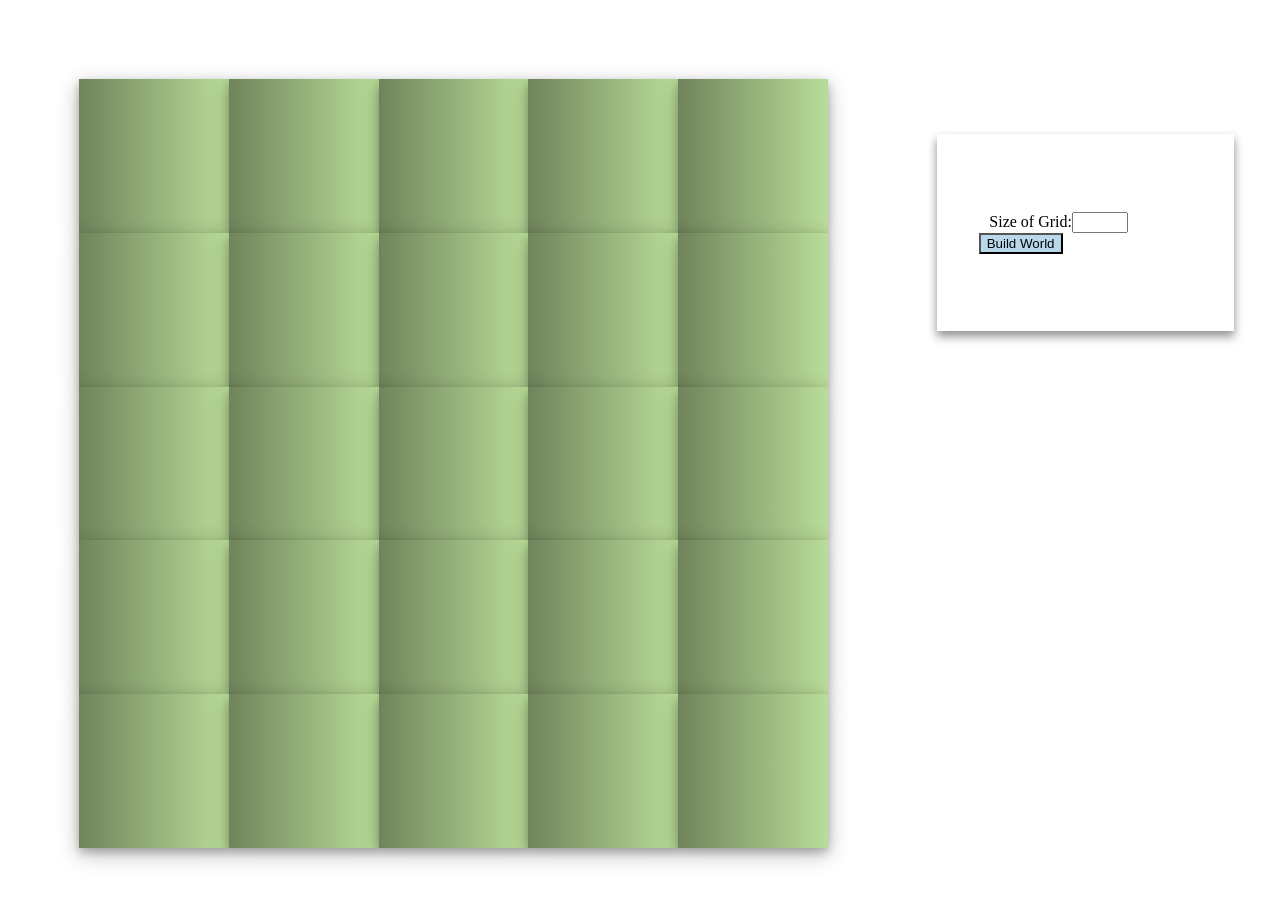
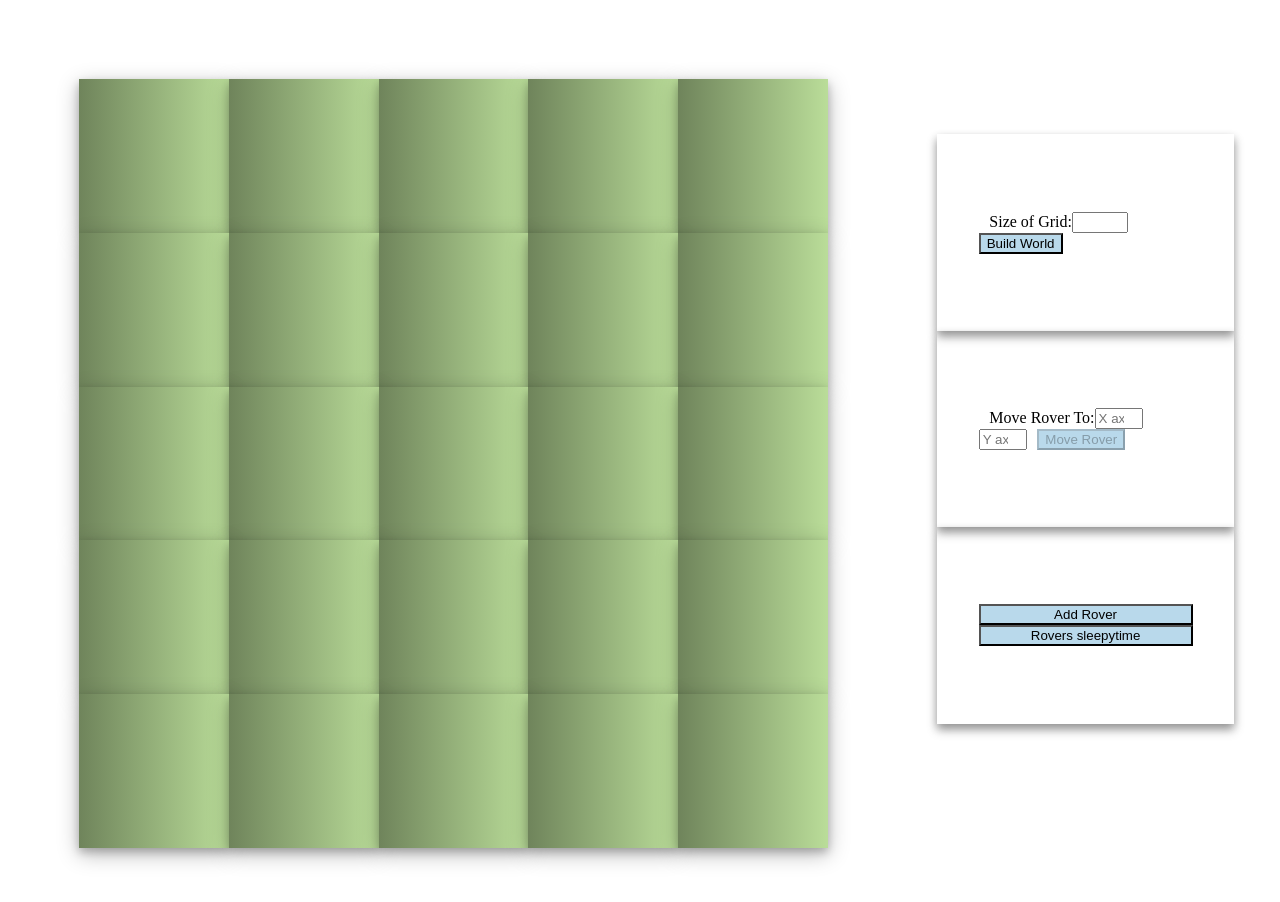
Before and after one commit to wiedld/reactive-rover, a React app in the folder client/: page / in a window 1280 px wide. Shown: the top 902 px of the page. Built offline with nearby package versions, Linux system fonts and the light colour scheme.

Commit message:
annoying part of PubSub based on rendering. have to very intentionally have useHook() already be called.

```diff
--- a/client/src/control-panel/for-robot/for-robot.tsx
+++ b/client/src/control-panel/for-robot/for-robot.tsx
@@ -27,20 +27,19 @@ const styles = {
 };
 
 export interface ControlsProps {
+    disabled: boolean;
     maxLoc: number;
-    newRobot: () => void;
     moveToLoc: (l: Location) => void;
-    resetAll: () => void;
 }
 
 type StyledProps = WithStylesProps<typeof styles> & ControlsProps;
 
 export default injectSheet(styles)(({
     classes,
+    disabled,
     maxLoc,
-    newRobot,
     moveToLoc,
-    resetAll
+    ...props
 }: StyledProps) => {
 
     const [x, setX] = useState(1);
@@ -67,11 +66,7 @@ export default injectSheet(styles)(({
                         placeholder="Y axis"
                         onChange={e => setY(parseInt(e.target.value))} />
                 </label>
-                <input type="submit" value="Move Rover" className={classes.button} />
-            </form>
-            <form>
-                <button type="button" onClick={newRobot} className={classes.button}>Add Rover</button>
-                <button type="reset" onClick={resetAll} className={classes.button}>Rovers sleepytime</button>
+                <input type="submit" value="Move Rover" className={classes.button} disabled={disabled}/>
             </form>
         </div>
     );
--- /dev/null
+++ b/client/src/control-panel/for-robots/for-robots.tsx
@@ -0,0 +1,50 @@
+import React, { useState } from 'react';
+import injectSheet, { WithStylesProps } from 'react-jss';
+import classNames from 'classnames';
+import { Location } from '../../global-types';
+
+const styles = {
+    container: {
+        boxShadow: '0 4px 8px 0 rgba(0, 0, 0, 0.2), 0 6px 10px 0 rgba(0, 0, 0, 0.29)',
+        display: 'flex',
+        flexDirection: 'column',
+        alignItems: 'stretch',
+        padding: '10%',
+        '& form': {
+            padding: '20% 5%',
+            '& label': {
+                padding: '5% 5%',
+            },
+            '& button': {
+                display: 'inline-block',
+                width: '100%'
+            }
+        }
+    },
+    button: {
+        backgroundColor: '#B9D9EB'
+    }
+};
+
+export interface ControlsProps {
+    newRobot: () => void;
+    resetAll: () => void;
+}
+
+type StyledProps = WithStylesProps<typeof styles> & ControlsProps;
+
+export default injectSheet(styles)(({
+    classes,
+    newRobot,
+    resetAll
+}: StyledProps) => {
+
+    return (
+        <div className={classes.container}>
+            <form>
+                <button type="button" onClick={newRobot} className={classes.button}>Add Rover</button>
+                <button type="reset" onClick={resetAll} className={classes.button}>Rovers sleepytime</button>
+            </form>
+        </div>
+    );
+});
--- /dev/null
+++ b/client/src/control-panel/for-robots/index.tsx
@@ -0,0 +1,13 @@
+import React from "react";
+import Wrapper from "../../portal";
+import ControlAllRobots, { ControlsProps } from "./for-robots";
+
+export const PORTAL_ID = "control-all-robots";
+
+export default function (props: ControlsProps) {
+    return (
+        <Wrapper portalId={PORTAL_ID}>
+            <ControlAllRobots {...props} />
+        </Wrapper>
+    );
+}
--- a/client/src/index.tsx
+++ b/client/src/index.tsx
@@ -5,7 +5,8 @@ import classNames from 'classnames';
 import SquareContainer from './square-container';
 import Grid from './grid';
 import { ControlsForWorld as ControlPanel } from './control-panel';
-import { PORTAL_ID } from './control-panel/for-robot';
+import { PORTAL_ID as robotControls } from './control-panel/for-robot';
+import { PORTAL_ID as allRobotsControls } from './control-panel/for-robots';
 import { useWorld } from './world/hooks';
 
 const styles = {
@@ -36,7 +37,8 @@ const App = injectSheet(styles)(({
             </div>
             <div className={classes.controls}>
                 <ControlPanel newWorld={newWorld} />
-                <div id={PORTAL_ID} />
+                <div id={robotControls} />
+                <div id={allRobotsControls} />
             </div>
         </div>
     );
--- a/client/src/pub-sub.ts
+++ b/client/src/pub-sub.ts
@@ -2,8 +2,9 @@ import PhysicalWorld from "./world";
 import { RobotType } from "./robot/logic";
 
 export enum EventType {
-    NewWorld = 'new-world',
-    NewRobot = "new-robot",
+    NewWorldMade = 'new-world',
+    NewRobotMade = "new-robot",
+    CreateRobot = "create-robot",
     RemoveRobot = "remove-robot",
     RobotMove = 'robot-move',
     EmptyRobotQueue = "empty-robot-queue"
--- a/client/src/robot/index.tsx
+++ b/client/src/robot/index.tsx
@@ -25,20 +25,18 @@ const Robot = injectSheet(styles)(({
     world,
     ...props
 }: StyledProps) => {
-    const [robot, newRobot, moveToLoc, resetAll] = buildRobot(world);
+    const [robot, moveToLoc] = buildRobot(world);
 
     console.log('robot', robot)
 
     return (
         <React.Fragment>
-            <RobotUI robot={robot} worldSize={world.worldMap.length} />
+            {robot && <RobotUI robot={robot} worldSize={world.worldMap.length} />}
             <ControlPanel
+                disabled={robot == null}
                 maxLoc={world.worldMap.length}
                 // @ts-ignore
-                newRobot={() => newRobot(robot)}
-                // @ts-ignore
                 moveToLoc={moveToLoc}
-                resetAll={resetAll}
             />
         </React.Fragment>
     );
--- a/client/src/robot/logic/hooks.ts
+++ b/client/src/robot/logic/hooks.ts
@@ -1,4 +1,5 @@
 import React, { useState, useEffect, useCallback } from 'react';
+import { v4 as uuidv4 } from 'uuid';
 import PhysicalWorld from '../../world';
 import { RobotType } from '.';
 import { createDefaultRobot } from '../utils';
@@ -6,62 +7,58 @@ import { Location, Dispatch } from '../../global-types';
 import PubSub, { EventType } from '../../pub-sub';
 
 
+type ActiveRobot = RobotType | null;
+
 type BuildRobotFnReturn = [
-    RobotType,                  // robot
-    () => void,                 // newRobot()
-    (loc: Location) => void,    // moveToLoc()
-    () => void                  // resetAll
+    ActiveRobot,                  // robot
+    (loc: Location) => void    // moveToLoc()
 ];
 
 /* This function is called whenever a new world is created.
     Robot downstream of the World.
 */
 export function buildRobot (world: PhysicalWorld): BuildRobotFnReturn {
+    const robotFactoryId = uuidv4();
+
     const robotFactory = (world: PhysicalWorld) => {
+        console.log("ROBOT FACTORY")
         const r = createDefaultRobot(world);
         setRobot(r);
-        PubSub.publish(EventType.NewRobot, r);
+        PubSub.publish(EventType.NewRobotMade, r);
         addToPubSub(r);
         return r;
     };
 
     const addToPubSub = (r: RobotType) => {
         // @ts-ignore
-        PubSub.subscribe(EventType.NewWorld, r.id, (() => (w: PhysicalWorld) => {
-            // FIXME TODO. what to do here?
-            // resetAll();
+        PubSub.subscribe(EventType.NewWorldMade, r.id, (() => (w: PhysicalWorld) => {
+            // memory cleanup
             PubSub.publish(EventType.RemoveRobot, r);
         })());
     };
 
-    const [robot, setRobot]: [RobotType, Dispatch] = useState(robotFactory(world));
+    PubSub.subscribe(EventType.CreateRobot, robotFactoryId, () => {
+        robotFactory(world);
+    });
 
-    const newRobot = useCallback(
-        () => {
-            robotFactory(world);
-        },
-        [world],
-      );
+    const [robot, setRobot]: [ActiveRobot, Dispatch] = useState(null);
 
     const moveToLoc = useCallback(
         (loc: Location) => {
+            if (robot == null) return;
+
             const cb = (r: RobotType) => PubSub.publish(EventType.RobotMove, r);
             try {
+                // @ts-ignore
                 robot.moveTo(loc, false, cb);
             } catch (e) {
                 console.log('ERROR: bad move');
-                cb(robot);
+                robot && cb(robot);
                 // FIXME: post message to console.
             }
         },
         [robot],
       );
 
-    const resetAll = useCallback(
-        () => {
-            PubSub.publish(EventType.EmptyRobotQueue, null);
-        }, []
-    );
-
-    return [robot, newRobot, moveToLoc, resetAll];
+    return [robot, moveToLoc];
 }
--- a/client/src/robot/ui/hooks.tsx
+++ b/client/src/robot/ui/hooks.tsx
@@ -19,13 +19,13 @@ export function buildRobotUi (robot: RobotType, init: UIoffset): buildRobotUiFnR
   const [offset, setOffset] = useState(init);0
 
   // @ts-ignore
-  PubSub.subscribe(EventType.NewRobot, robot.id, (r: RobotType) => renderInUI(r));
+  PubSub.subscribe(EventType.NewRobotMade, robot.id, (r: RobotType) => renderInUI(r));
   // @ts-ignore
   PubSub.subscribe(EventType.RemoveRobot, robot.id, (r: RobotType) => removeFromUI(r));
   // @ts-ignore
   PubSub.subscribe(EventType.RobotMove, robot.id, (r: RobotType) => renderInUI(r));
   // @ts-ignore
-  PubSub.subscribe(EventType.NewWorld, robot.id, (() => {
+  PubSub.subscribe(EventType.NewWorldMade, robot.id, (() => {
     return () => removeFromUI(robot);
   })());
 
@@ -46,6 +46,7 @@ export function buildRobotUi (robot: RobotType, init: UIoffset): buildRobotUiFnR
   }
 
   const removeFromUI = (r: RobotType) => {
+    console.log('removeFromUI', r);
     // not needed.
     // because it's already removed from the RobotQueue
     // --> therefore, removed from UI.
--- a/client/src/robots/hooks.ts
+++ b/client/src/robots/hooks.ts
@@ -1,4 +1,4 @@
-import React, { useState, useEffect } from 'react';
+import React, { useState, useEffect, useCallback } from 'react';
 import { v4 as uuidv4 } from 'uuid';
 import { Dispatch } from './../global-types';
 import { RobotType } from '../robot/logic';
@@ -6,7 +6,13 @@ import PubSub, { EventType } from '../pub-sub';
 
 type Queue = { [id: string]: RobotType };
 type ActiveRobot = null | string;   // robot.id
-type buildRobotQueueFnReturn = [Queue, ActiveRobot];
+
+type buildRobotQueueFnReturn = [
+    Queue,
+    ActiveRobot,
+    () => void,                 // resetAll
+    () => void,                 // createRobot()
+];
 
 export function buildRobotQueue (): buildRobotQueueFnReturn {
     const queueID = uuidv4();
@@ -15,7 +21,7 @@ export function buildRobotQueue (): buildRobotQueueFnReturn {
     const [activeRobot, setActiveRobot]: [ActiveRobot, Dispatch] = useState(null);
 
     // @ts-ignore
-    PubSub.subscribe(EventType.NewRobot, queueID, (r: RobotType) => {
+    PubSub.subscribe(EventType.NewRobotMade, queueID, (r: RobotType) => {
         queue[r.id] = r;
         console.log(`add ${r.id}, queue=`, queue);
         setQueue(queue);
@@ -36,10 +42,17 @@ export function buildRobotQueue (): buildRobotQueueFnReturn {
         });
     });
 
-    // // @ts-ignore
-    // PubSub.subscribe(EventType.NewWorld, queueID, () => {
-    //     PubSub.publish(EventType.EmptyRobotQueue, null);
-    // });
+    const resetAll = useCallback(
+        () => {
+            PubSub.publish(EventType.EmptyRobotQueue, null);
+        }, []
+    );
 
-    return [queue, activeRobot];
+    const createRobot = useCallback(
+        () => {
+            PubSub.publish(EventType.CreateRobot, null);
+        }, []
+    );
+
+    return [queue, activeRobot, resetAll, createRobot];
 }
--- a/client/src/robots/ui.tsx
+++ b/client/src/robots/ui.tsx
@@ -7,6 +7,7 @@ import { buildRobotQueue } from "./hooks";
 import PhysicalWorld from "../world";
 import RobotUI from "../robot/ui";
 import Robot from "../robot";
+import ControlRobotQueuePanel from "../control-panel/for-robots";
 
 interface RobotQueue {
     world: PhysicalWorld;
@@ -22,22 +23,29 @@ const RobotQueue = injectSheet(styles)(({
     world,
     ...props
 }: StyledProps) => {
-    const [allRobots, activeRobot] = buildRobotQueue();
+    const [allRobots, activeRobot, resetAll, createRobot] = buildRobotQueue();
 
     console.log("ALL ROBOTS:", allRobots);
     return (
         <React.Fragment>
+            {/* Non-Active robots. */}
                 {Object.keys(allRobots).map(robotId => {
-                {/* Non-Active robots. */}
                     if (robotId !== activeRobot)
                         return (
                             <RobotUI
                                 robot={allRobots[robotId]}
                                 worldSize={world.worldMap.length}
                             />);
+                    return null;
+                })}
             {/* Active robot. */}
-                return (<Robot world={world} />);
-            })}
+                <Robot world={world} />
+            <ControlRobotQueuePanel
+                // @ts-ignore
+                newRobot={createRobot}
+                // @ts-ignore
+                resetAll={resetAll}
+            />
         </React.Fragment>
     );
 });
--- a/client/src/world/hooks.ts
+++ b/client/src/world/hooks.ts
@@ -10,7 +10,7 @@ export function useWorld(): [PhysicalWorld, (n: number) => void] {
     const newWorld = (n: number) => setWorld(createWorld(n,n));
 
     useEffect(() => {
-        PubSub.publish(EventType.NewWorld, world);
+        PubSub.publish(EventType.NewWorldMade, world);
     });
 
     return [world, newWorld];
```
Lines whose indentation alone changed are shown as unchanged.
